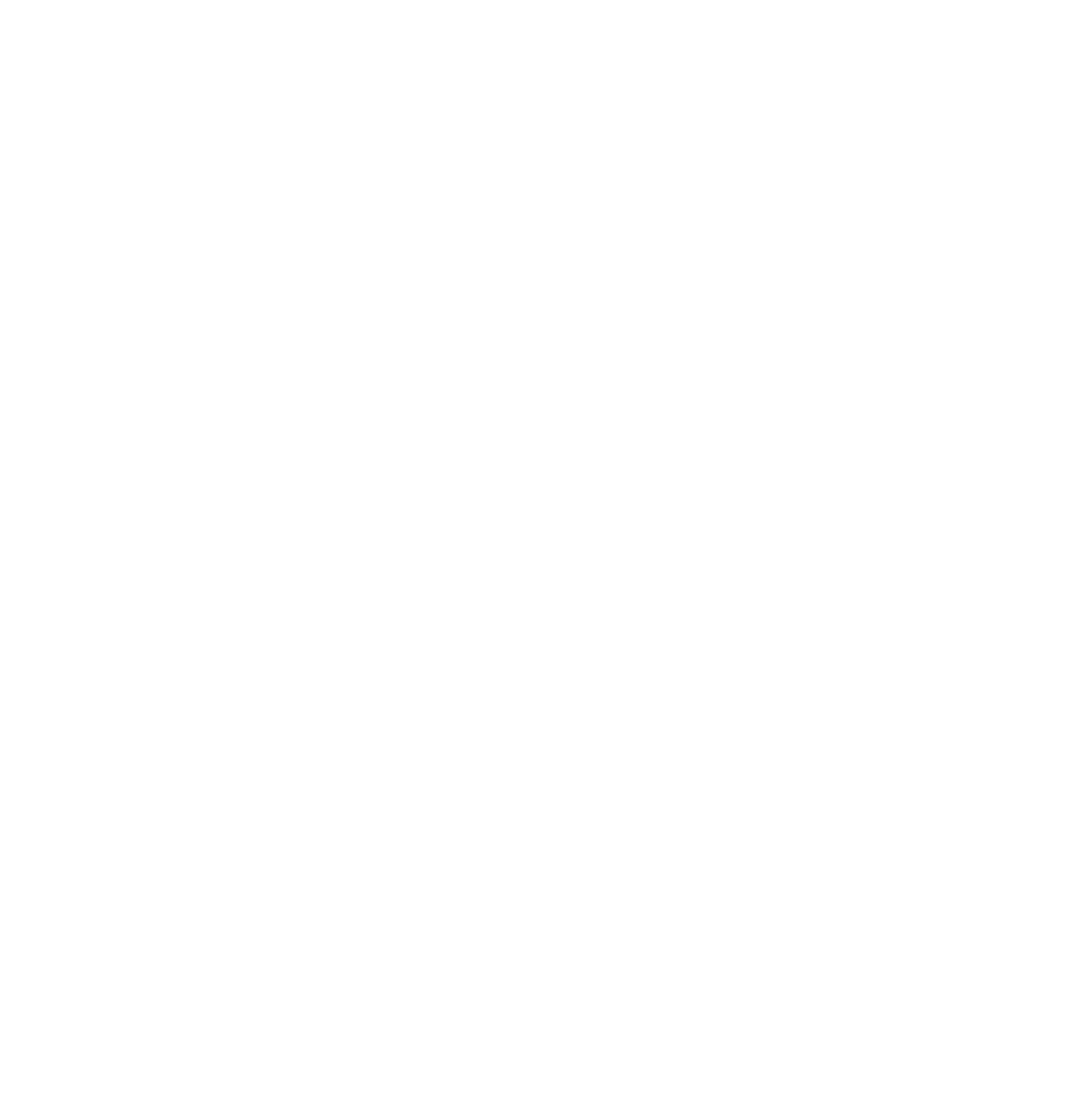
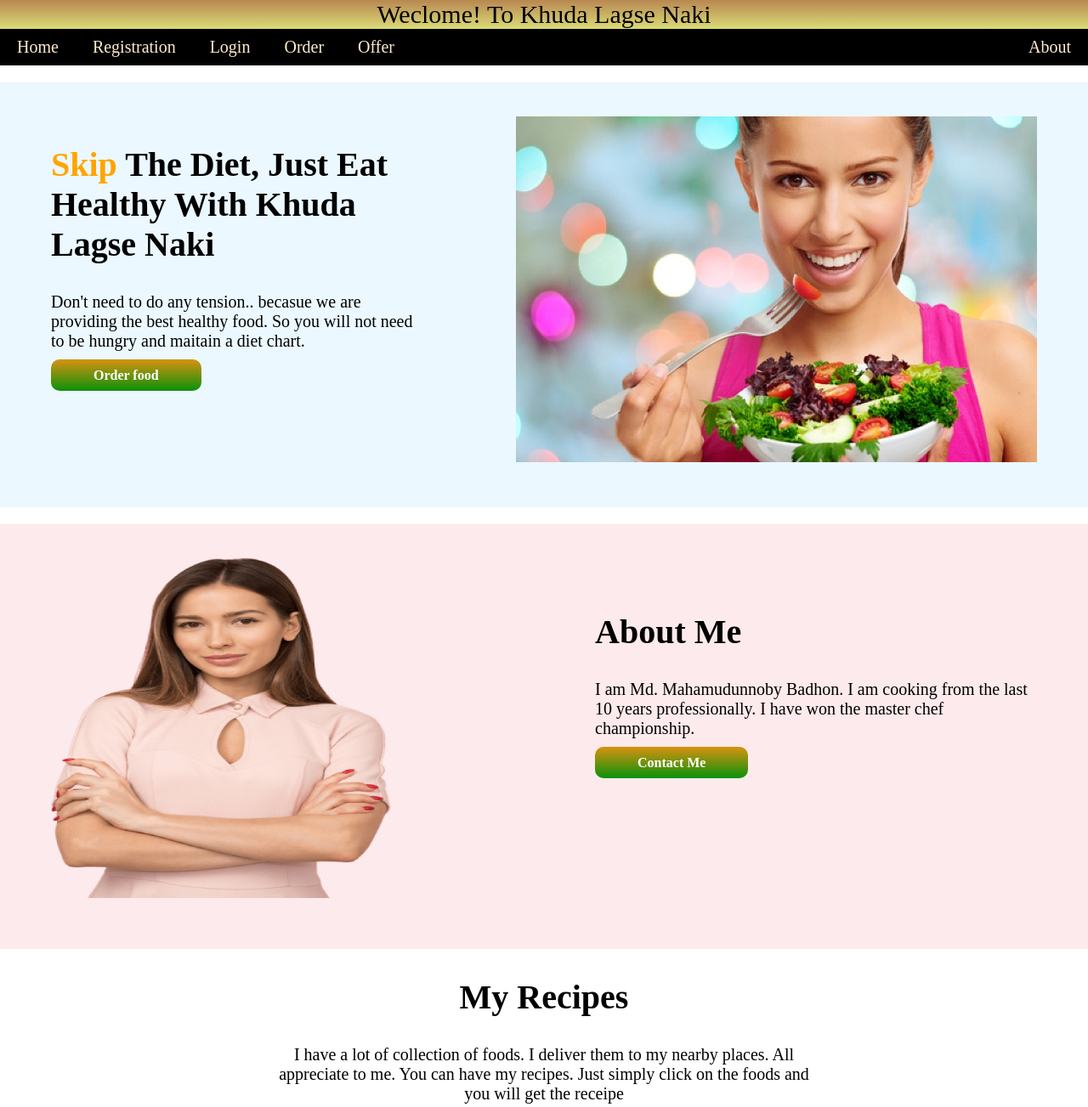
Before and after one commit to MahamudunnobyBadhon/food-order-assignment1, a plain HTML site: page index.html in a window 1280 px wide. Shown: the top 1303 px of the page at 85% size. Before the commit the page ends 800 px from the top, so only its background shows below. Drawn offline with Linux system fonts and the light colour scheme; a web font is replaced by a local one.

Commit message:
upto recipe

```diff
--- a/index.html
+++ b/index.html
@@ -5,8 +5,75 @@
     <meta http-equiv="X-UA-Compatible" content="IE=edge">
     <meta name="viewport" content="width=device-width, initial-scale=1.0">
     <title>Food Order</title>
+    <link rel="stylesheet" href="style.css">
+    <link rel="preconnect" href="https://fonts.googleapis.com">
+    <link rel="preconnect" href="https://fonts.gstatic.com" crossorigin>
+    <link href="https://fonts.googleapis.com/css2?family=Uchen&display=swap" rel="stylesheet">
 </head>
 <body>
+    <p id="header">Weclome! To Khuda Lagse Naki</p>
+    <div class="topnav">
+        <a href="index.html"> Home </a>
+        <a href="registration.html">Registration</a>
+        <a href="login.html">Login</a>
+        <a href="order.html">Order</a>
+        <a href="offer.html">Offer</a>
+        <a style="float: right;" href="about.html">About</a>
+    </div>
+    <section id="sec-healthy-food">
+        <div class="half-width">
+            <h1>
+                <span class="orangecolor">  Skip </span> The Diet, Just Eat Healthy With Khuda Lagse Naki
+            </h1>
+            <p>
+                Don't need to do any tension.. becasue we are providing the best healthy food. So you will not need to be hungry and maitain a diet chart.
+            </p>
+            <a target="blank" href="" class="link-btn">Order food</a>
+        </div>
+        <div class="half-width">
+            <img src="edite/healthy.jpg" alt="">
+        </div>
+    </section>
 
+    <section id="sec-about-me">
+        <div class="half-width">
+            <img src="images/female/Person Image.png" alt="" style="width: 400px; height: 400px;">
+        </div>
+
+        <div class="half-width about-me">
+            <h1>
+                About Me
+            </h1>
+            <p>
+                I am Md. Mahamudunnoby Badhon. I am cooking from the last 10 years professionally. I have won the master chef championship.
+            </p>
+            <a target="blank" href="" class="link-btn">Contact Me</a>
+        </div>
+    </section>
+
+    <section id="sec-my-recipes">
+        <h1 style="text-align: center;">My Recipes</h1>
+        <div class="recipe-description">
+            <p>
+                I have a lot of collection of foods. I deliver them to my nearby places. All appreciate to me. You can have my recipes. Just simply click on the foods and you will get
+                the receipe
+            </p>
+        </div>
+
+        <div class="parent-div-recipe">
+            <div class="recipe">
+                <img src="images/food/Project Cover.jpg" alt="" width="400px" height="300px">
+
+                <h3 > Chicken Biriyani </h3>
+            </div>
+            <div class="recipe">
+                <img src="images/food/Project Cover1.jpg" alt="" width="400px" height="300px">
+            </div>
+            <div class="recipe">
+                <img src="images/food/Project Cover.png" alt="" width="400px" height="300px">
+            </div>
+        </div>
+
+    </section>
 </body>
 </html>
--- /dev/null
+++ b/style.css
@@ -0,0 +1,101 @@
+body{
+    margin-top: 0%;
+    margin-left: 0%;
+    margin-right: 0%;
+    margin-bottom: 0%;
+    font-family: 'Uchen', serif;
+}
+#header{
+    margin-top: 0%;
+    margin-bottom: 0%;
+    text-align: center;
+    font-size: 30px;
+    background-image: linear-gradient(rgb(184, 136, 81), rgb(219, 219, 119));
+}
+.topnav {
+    margin-top: 0%;
+    overflow: hidden;
+    background-color: black;
+}
+.topnav a {
+    float: left;
+    text-decoration: lawngreen;
+    font-size: 20px;
+    color: blanchedalmond;
+    padding-top: 10px;
+    padding-left: 20px;
+    padding-right: 20px;
+    padding-bottom: 10px;
+}
+
+.topnav a:hover {
+    background-color: #ddd;
+    color: black;
+}
+
+.topnav a.active {
+    background-color: black;
+    color: white;
+}
+#sec-healthy-food{
+    display: flex;
+    height: 500px;
+    width: 100%;
+    margin-top: 20px;
+    background-image: url(images/shapes/Frame\ 57.jpg);
+    background-repeat: no-repeat;
+    background-position: right;
+}
+.half-width{
+
+    width: 50%;
+    padding: 40px 60px;
+}
+h1{
+    font-size: 40px;
+}
+.orangecolor{
+    color: orange;
+}
+p{
+    font-size: 20px;
+}
+.link-btn{
+    text-decoration: none;
+    size: 1000px;
+    padding: 10px 50px;
+    font-weight: 800;
+    color: white;
+    border-radius: 10px;
+    background-image: linear-gradient(rgb(216, 146, 16), rgb(10, 145, 10));
+}
+#sec-about-me{
+    display: flex;
+    margin-top: 20px;
+    height: 500px;
+    width: 100%;
+    background-image: url(images/shapes/Frame\ 58.jpg);
+    background-repeat: no-repeat;
+}
+.about-me{
+    padding-top: 70px ;
+}
+.recipe-description{
+    display: block;
+    text-align: center;
+    height: 30%;
+    width: 50%;
+    margin-left: auto;
+    margin-right: auto;
+
+}
+.parent-div-recipe{
+    display: flex;
+    margin-left: 6%;
+    margin-right: 6%;
+}
+.recipe{
+    display: block;
+    width: 30%;
+    height: 40%;
+}
```
Also changed, not shown: images/male/about-me.png (renamed from images/male/31602633-happy-man-with-unhealthy-burger-sandwich-in-hand-get-ready-to-eat-isolated-on-a-white-background-fas-removebg-preview.png), images/male/me-burger.png (renamed from images/male/attractive-man-eating-hamburger-he-260nw-310832510-removebg-preview.png), images/shapes/back1.jpg (added), images/shapes/back2.jpg (added), images/shapes/flower.jpg (added).
